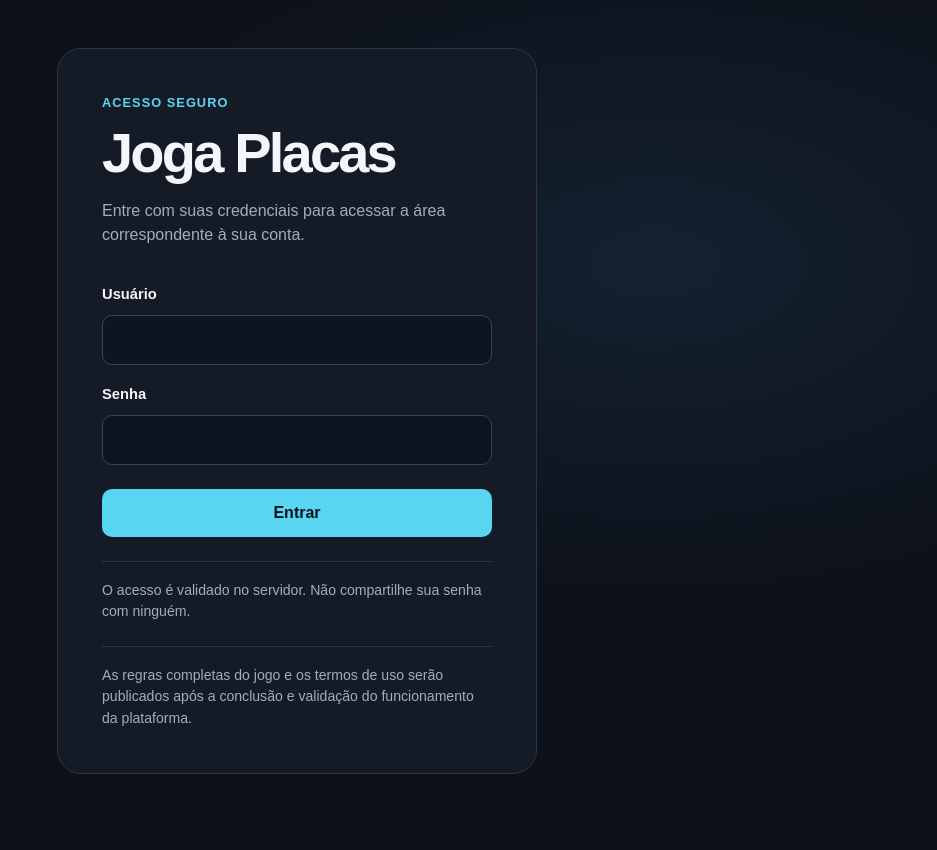
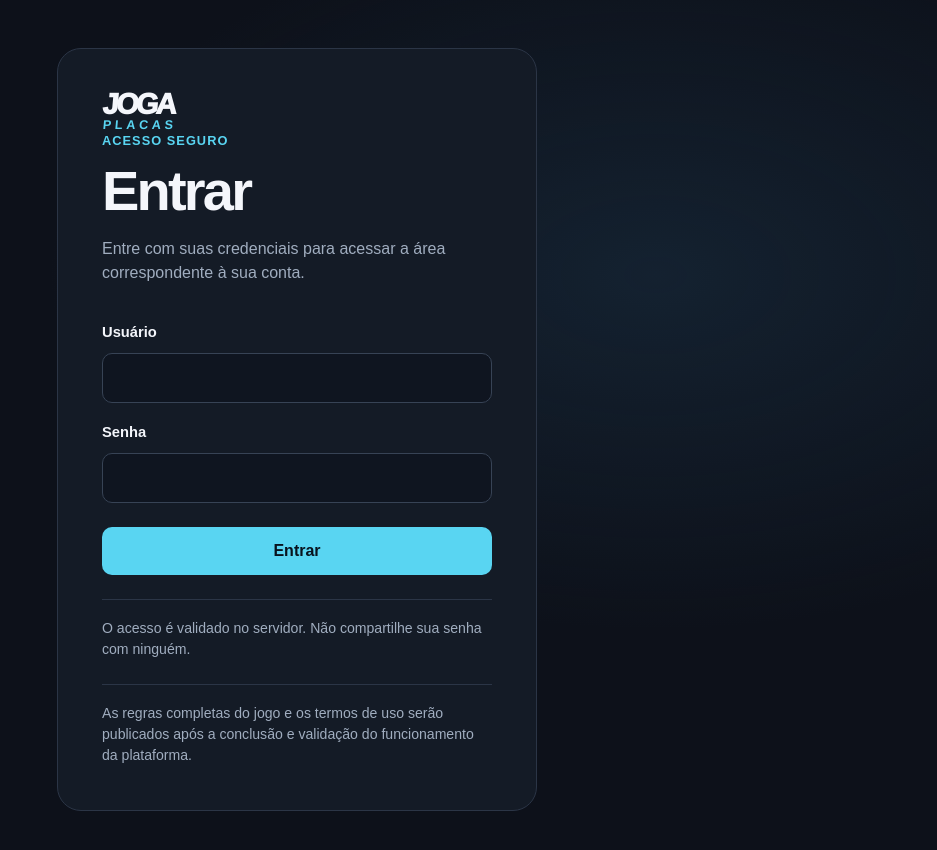
Before and after one commit to jpveiculos/JogaPlacas, a Next.js app: page /login in a window 1280 px wide. Shown: the top 850 px of the page, without its empty margins (343-1280 px from the left). Before the commit the page ends 822 px from the top, so only its background shows below. Built offline with nearby package versions, Linux system fonts and the light colour scheme.

Commit message:
Use standardized Joga Placas wordmark on login page

```diff
--- a/src/app/login/page.tsx
+++ b/src/app/login/page.tsx
@@ -7,8 +7,9 @@ export default function LoginPage() {
   return (
     <main className="auth-page">
       <section className="auth-card" aria-labelledby="login-title">
+        <a href="/" className="home-brand home-wordmark auth-wordmark" aria-label="Joga Placas — página inicial"><span className="wordmark-joga">JOGA</span><span className="wordmark-placas">PLACAS</span></a>
         <p className="eyebrow">Acesso seguro</p>
-        <h1 id="login-title">Joga Placas</h1>
+        <h1 id="login-title">Entrar</h1>
         <p className="auth-description">Entre com suas credenciais para acessar a área correspondente à sua conta.</p>
         <LoginForm />
         <p className="security-note">O acesso é validado no servidor. Não compartilhe sua senha com ninguém.</p>
```
